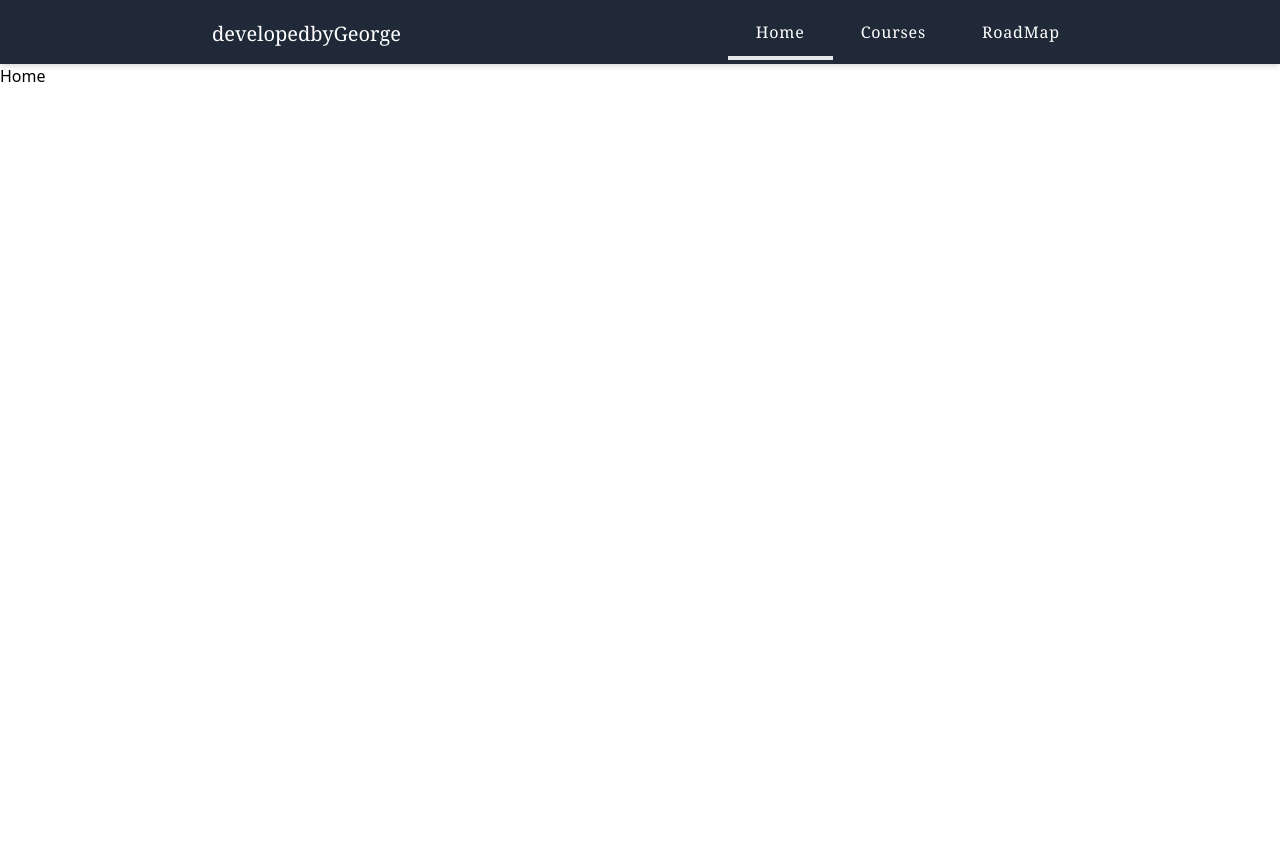
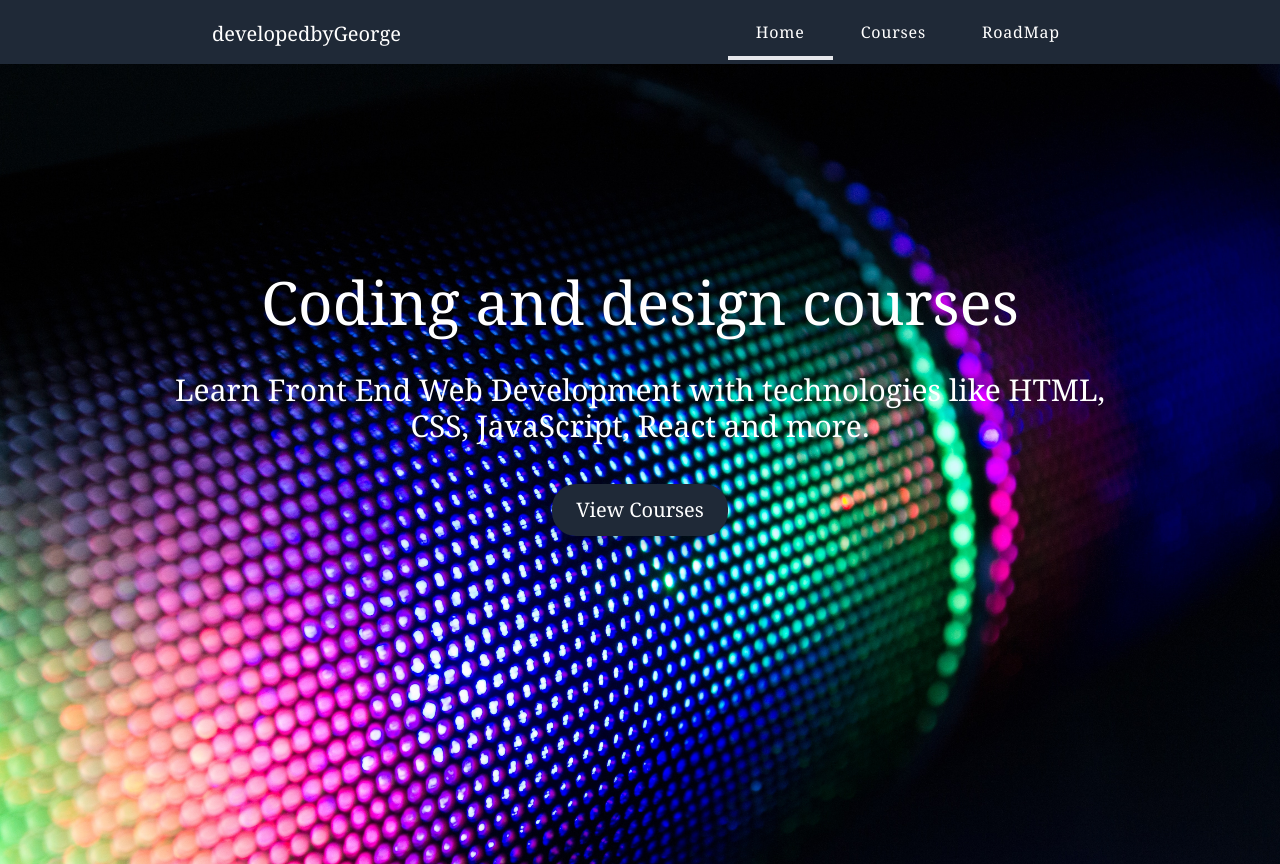
Before and after one commit to George-Olufemi/developed-by-george, a React (Create React App) app: page / in a window 1280 px wide. Before the commit the page ends 800 px from the top, so only its background shows below. Built offline with nearby package versions, Linux system fonts and the light colour scheme.

Commit message:
Finished Hero of the Home Page

```diff
--- a/src/Components/Navbar.jsx
+++ b/src/Components/Navbar.jsx
@@ -5,7 +5,7 @@ function Navbar() {
     const [open, setOpen] = useState(false);
   return (
     <React.Fragment>
-        <nav className="md:flex md:justify-between h-42 md:h-16 bg-gray-800 md:px-48 text-white z-10 shadow-md">
+        <nav className="md:flex md:justify-between h-42 md:h-16 bg-gray-800 md:px-48 text-white z-50 shadow-md">
             {/* Logo div */}
             <div>
                 <h1 className="pt-5 pl-5 pb-5 text-xl font-serif">developedbyGeorge</h1>
--- /dev/null
+++ b/src/Pages/Home.css
@@ -0,0 +1,6 @@
+.home {
+    background-image: url('hero.jpg');
+    background-repeat: no-repeat;
+    background-position: center;
+    background-size: cover;
+}
--- a/src/Pages/Home.jsx
+++ b/src/Pages/Home.jsx
@@ -1,14 +1,24 @@
 import React from 'react';
 import Navbar from '../Components/Navbar';
+import './Home.css';
+import { Link } from 'react-router-dom';
 
 function Home() {
   return (
     <React.Fragment>
-        <Navbar />
-            <div>
-                {/* Hero - content goes here */}
-                <h1>Home</h1>
+        <Navbar className='fixed' />
+          {/* Hero - content goes here */}
+          <div className='home h-screen bg-contain'>
+            <div className="text-center">
+              <h1 className='text-white text-4xl md:text-6xl font-serif pt-64 md:pt-52 pb-10'>Coding and design courses</h1>
+              <p className='hidden md:block text-white md:text-3xl font-serif pb-10'>Learn Front End Web Development with technologies like HTML,<br /> CSS, JavaScript, React and more.</p>
+              {/* responsive for mobile devices below */}
+                <p className='md:hidden px-7 text-2xl text-white md:text-3xl font-serif pb-10'>Learn Front End Web Development with technologies like HTML, CSS, JavaScript, React and more.</p>
+                <div className="">
+                  <Link to="/courses"><button className="text-white font-serif text-xl bg-gray-800 px-6 py-3 rounded-3xl shadow-xl hover:scale-105 transition-all duration-300">View Courses</button></Link>
+                </div>
             </div>
+          </div>
     </React.Fragment>
   )
 }
--- a/src/index.js
+++ b/src/index.js
@@ -10,8 +10,4 @@ root.render(
     <App />
   </React.StrictMode>
 );
-
-// If you want to start measuring performance in your app, pass a function
-// to log results (for example: reportWebVitals(console.log))
-// or send to an analytics endpoint. Learn more: https://bit.ly/CRA-vitals
 reportWebVitals();
```
Also changed, not shown: src/Pages/hero.jpg (added).
